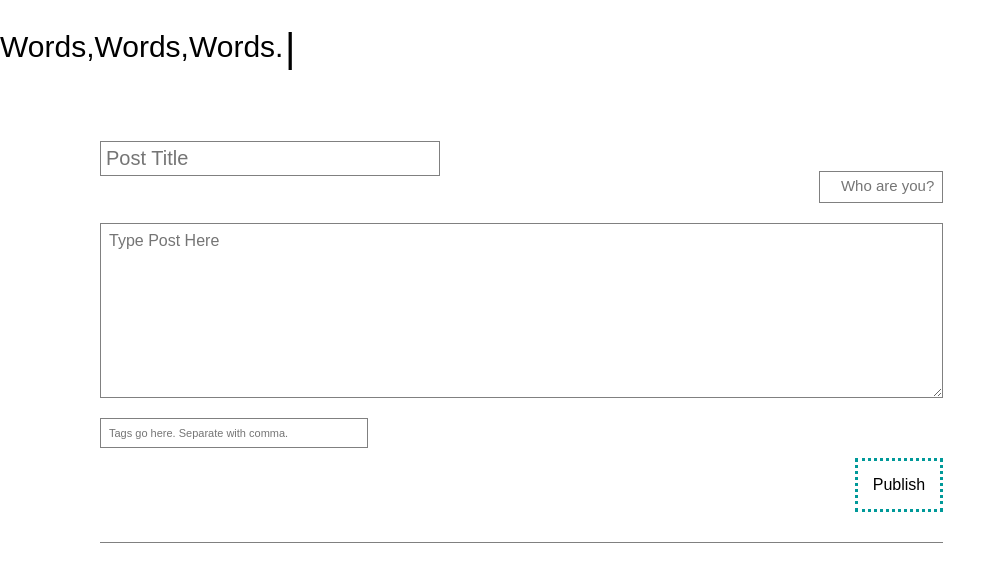
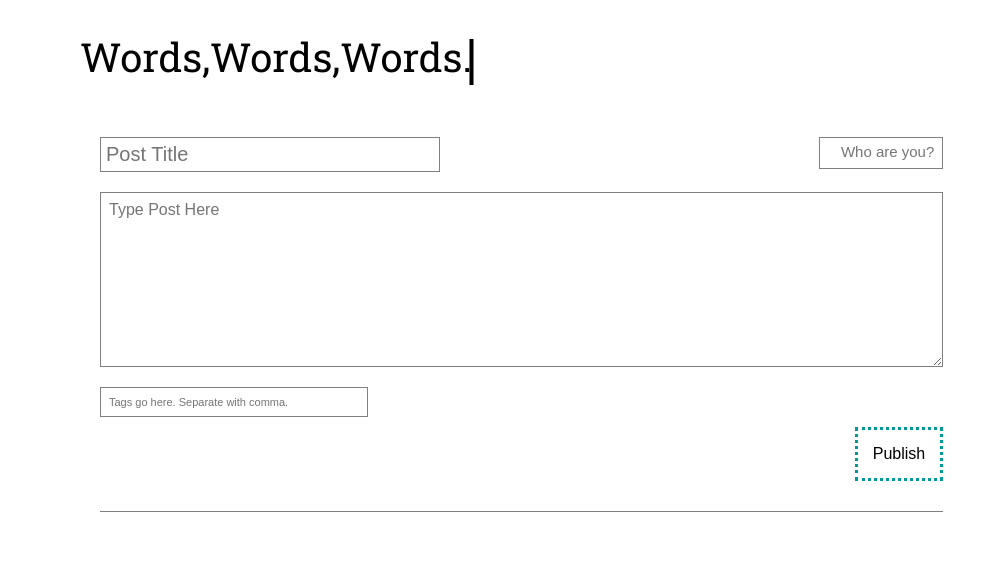
Before and after one commit to katlyngabor/BuildBlogHW, a plain HTML site: page index.html in a window 1280 px wide. Shown: the whole page, without its empty margins (0-1006 px from the left). Drawn offline with Linux system fonts and the light colour scheme.

Commit message:
fixed layout issues

```diff
--- a/index.html
+++ b/index.html
@@ -12,6 +12,8 @@
     <link rel="stylesheet" href="styles/main.css">
 
     <script src="scripts/vendor/modernizr.js"></script>
+    <link href='http://fonts.googleapis.com/css?family=Roboto+Slab' rel='stylesheet' type='text/css'>
+
   </head>
   <body>
     <header>Words,Words,Words.
```
Also changed, not shown: styles/main.css (+1 -1 lines).
